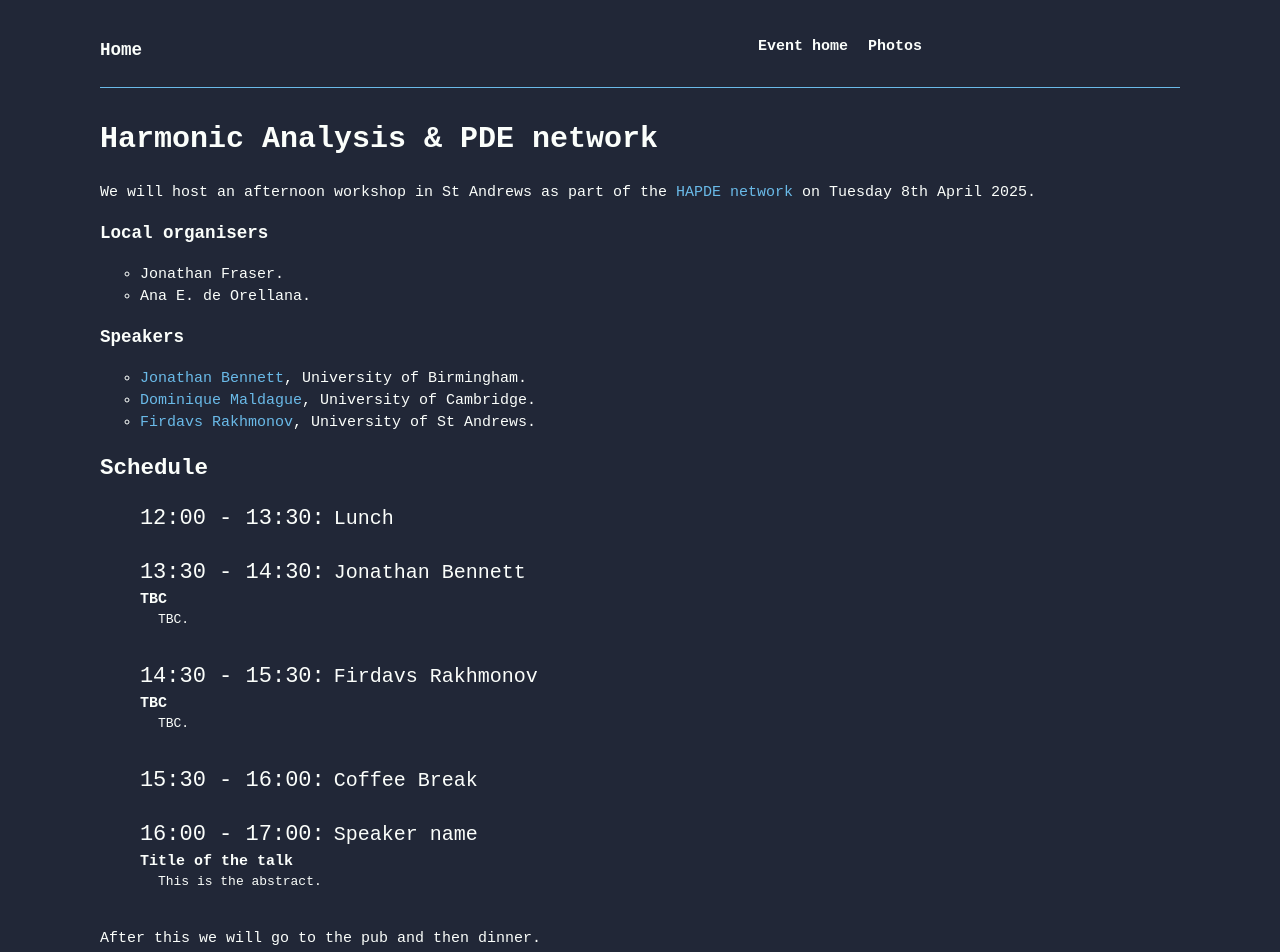
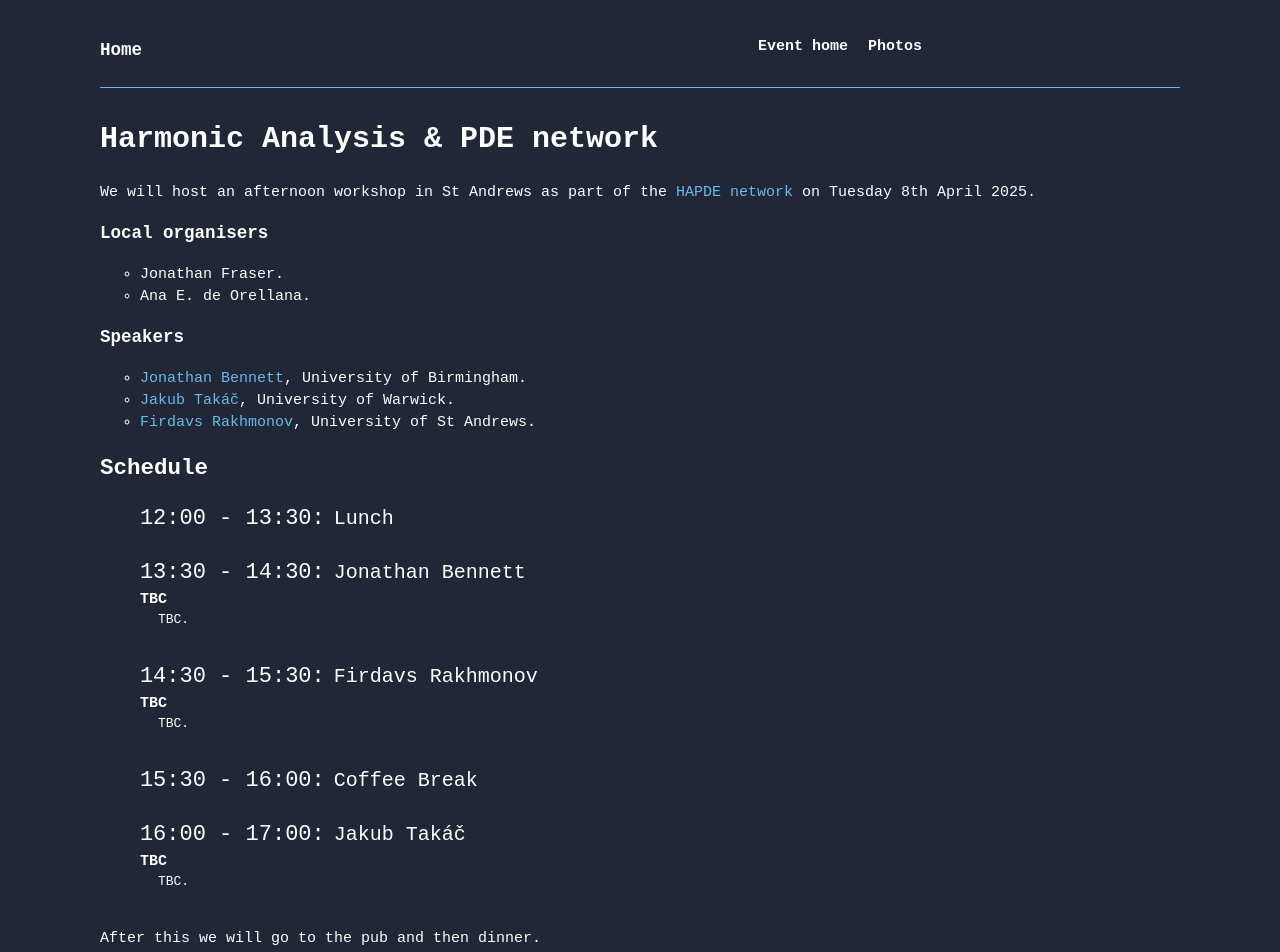
Before and after one commit to AnadeOre/anadeore.github.io, a Next.js app: page /HAPDE in a window 1280 px wide. Shown: the top 952 px of the page. Built offline with nearby package versions, Linux system fonts and the light colour scheme.

Commit message:
Change speaker name

```diff
--- a/src/app/HAPDE/page.jsx
+++ b/src/app/HAPDE/page.jsx
@@ -44,10 +44,10 @@ const Page = () => {
           <Link
             className='linkDecor'
             target='_blank'
-            href='https://math.mit.edu/~dmal/'>
-            Dominique Maldague
+            href='https://warwick.ac.uk/fac/sci/maths/people/staff/takac/'>
+            Jakub Takáč
           </Link>
-          , University of Cambridge.
+          , University of Warwick.
         </li>
         <li>
           <Link
@@ -83,9 +83,9 @@ const Page = () => {
         <br />
         <Schedule
           time='16:00 - 17:00'
-          speaker='Speaker name'
-          title='Title of the talk'
-          abstract='This is the abstract.'
+          speaker='Jakub Takáč'
+          title='TBC'
+          abstract='TBC.'
           // slides='/'
         />
       </ul>
```
